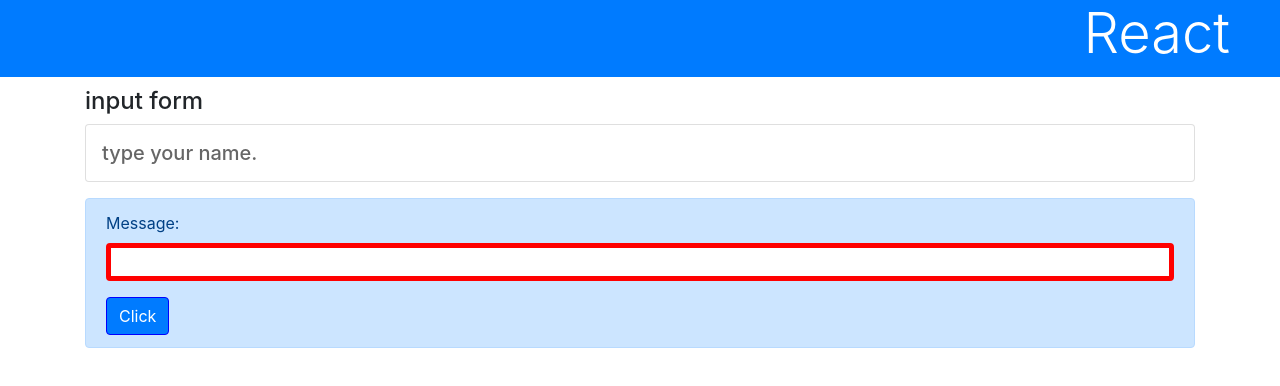
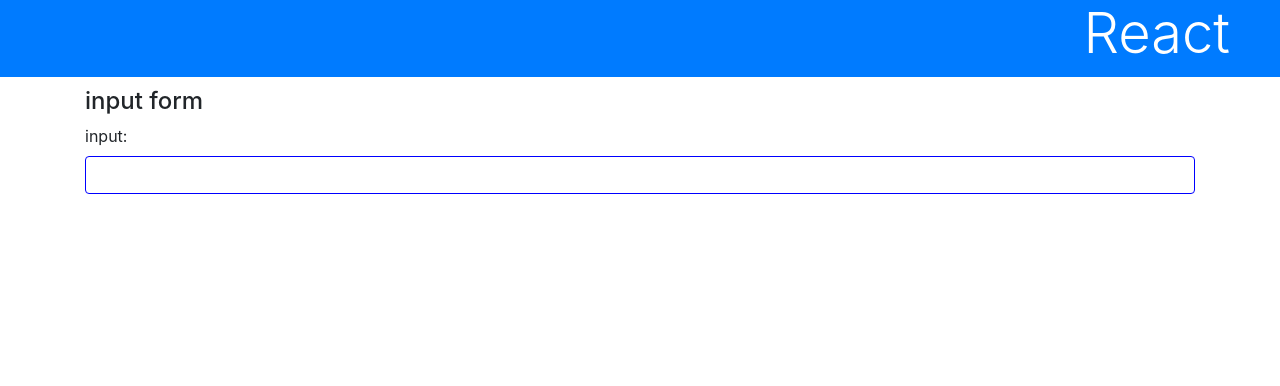
Before and after one commit to nakashimashigeru/react-sample, a React (Create React App) app: page / in a window 1280 px wide. Shown: the top 386 px of the page. Built offline with nearby package versions, Linux system fonts and the light colour scheme.

Commit message:
コンポーネントのイベント作成

```diff
--- a/src/App.js
+++ b/src/App.js
@@ -1,5 +1,6 @@
 import React, { Component } from 'react';
 import './App.css';
+import Message from './Message';
 
 class App extends Component {
   input = '';
@@ -8,23 +9,15 @@
     super(props);
     this.state = {
       title: 'input form',
-      message: 'type your name.'
+      message: 'type your name.',
+      max: 10, // ☆
     };
 
-    this.doChange = this.doChange.bind(this);
-    this.doSubmit = this.doSubmit.bind(this);
+    this.doCheck = this.doCheck.bind(this);
   }
 
-  doChange(event) {
-    this.input = event.target.value;
-  }
-
-  doSubmit(event) {
-    this.setState({
-      title: 'send form',
-      message: 'Hello, ' + this.input + '!!'
-    });
-    event.preventDefault();
+  doCheck(event) {
+    alert(event.target.value + "は長すぎます。（最大" + this.state.max + "文字）");
   }
 
   render() {
@@ -32,16 +25,7 @@
       <h1 className="bg-primary text-white display-4">React</h1>
       <div className="container">
         <h4>{this.state.title}</h4>
-        <p className="card h5 p-3">{this.state.message}</p>
-        <div className="alert alert-primary mt-3">
-          <form onSubmit={this.doSubmit}>
-            <div className="form-group">
-              <label>Message:</label>
-              <input type="text" className='form-control' onChange={this.doChange} required pattern="[A-Za-z _,.]+" />
-            </div>
-            <input type="submit" className="btn btn-primary" value="Click" />
-          </form>
-        </div>
+        <Message maxlength={this.state.max} onCheck={this.doCheck}/>
       </div>
     </div>
   }
--- a/src/Message.js
+++ b/src/Message.js
@@ -9,27 +9,20 @@
 
   constructor(props) {
     super(props);
+    this.doChange = this.doChange.bind(this);
+  }
+
+  doChange(e) {
+    if (e.target.value.length > this.props.maxlength) {
+      this.props.onCheck(e);
+      e.target.value = e.target.value.substr(0, this.props.maxlength);
+    }
   }
 
   render() {
-    let content = this.props.children;
-    let arr = content.split('。');
-    let arr2 = [];
-    for (let i = 0; i < arr.length; i++) {
-      if (arr[i].trim() != '') {
-        arr2.push(arr[i]);
-      }
-    }
-
-    let list = arr2.map((value, key) => (
-      <li className="list-group-item" style={this.li} key={key}>
-        {key + 1}. {value} .
-      </li>
-    ));
-
-    return <div>
-      <h2>{this.props.title}</h2>
-      <ol className="list-group">{list}</ol>
+    return <div className="form-group">
+      <label>input:</label>
+      <input type="text" className='form-control' onChange={this.doChange} />
     </div>
   }
 }
```
